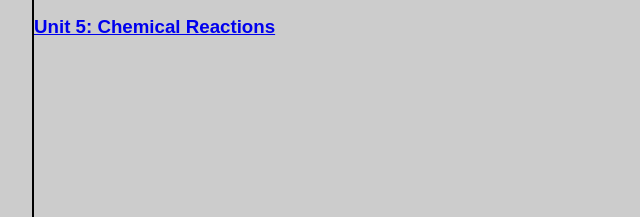
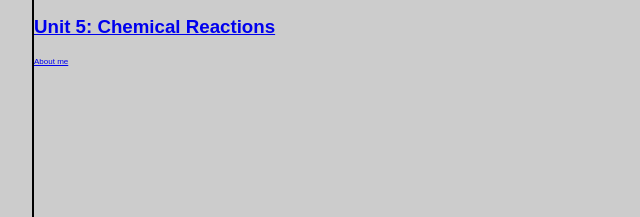
Before and after one commit to s-dkuhn/s-dkuhn.github.io, a plain HTML site: page index.html in a window 1280 px wide. Shown: the part 336-553 px from the top of the page, 160-800 px from the left. Drawn offline with Linux system fonts and the light colour scheme.

Commit message:
Update index.html

```diff
--- a/index.html
+++ b/index.html
@@ -33,6 +33,8 @@
 
 
 
-  <!-- Don't include this yet: <p><a href="top_secret.html" style="font-size: 8px;">
+  <p><a href="top_secret.html" style="font-size: 8px;">
    About me
-  </a></p> --!>
+  </a></p>
+ </body>
+</html>
```
